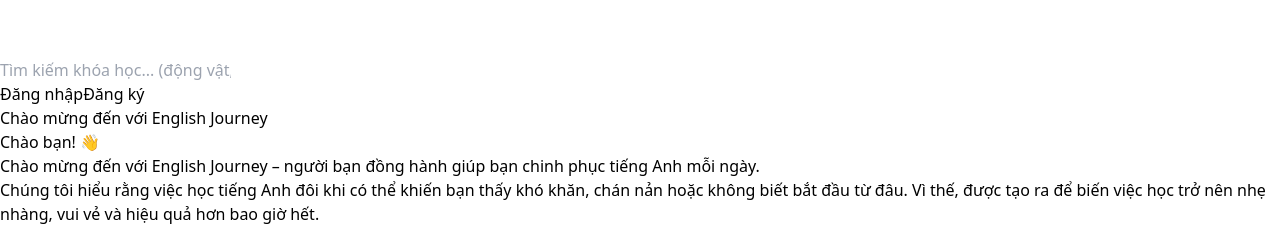
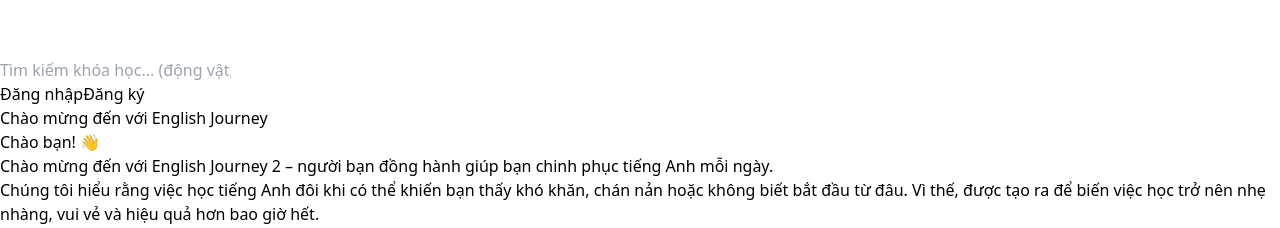
Before and after one commit to DuyPL23/AWS_Project, a React (Vite) app: page /about in a window 1280 px wide. Shown: the part 1300-1528 px from the top of the page. Built offline with nearby package versions, Linux system fonts and the light colour scheme.

Commit message:
Update About.jsx

```diff
--- a/src/pages/About.jsx
+++ b/src/pages/About.jsx
@@ -4,7 +4,7 @@
       <section className="bg-gradient-to-r from-green-50 to-white rounded-xl p-8 shadow-md grid md:grid-cols-2 gap-6 items-center">
         <div>
           <h1 className="text-3xl font-extrabold text-green-700">Chào mừng đến với English Journey</h1>
-          <p className="mt-4 text-gray-700">Chào bạn! 👋<br/>Chào mừng đến với English Journey – người bạn đồng hành giúp bạn chinh phục tiếng Anh mỗi ngày.</p>
+          <p className="mt-4 text-gray-700">Chào bạn! 👋<br/>Chào mừng đến với English Journey 2 – người bạn đồng hành giúp bạn chinh phục tiếng Anh mỗi ngày.</p>
 
           <p className="mt-4 text-gray-700">Chúng tôi hiểu rằng việc học tiếng Anh đôi khi có thể khiến bạn thấy khó khăn, chán nản hoặc không biết bắt đầu từ đâu. Vì thế,   được tạo ra để biến việc học trở nên nhẹ nhàng, vui vẻ và hiệu quả hơn bao giờ hết.</p>
 
```
